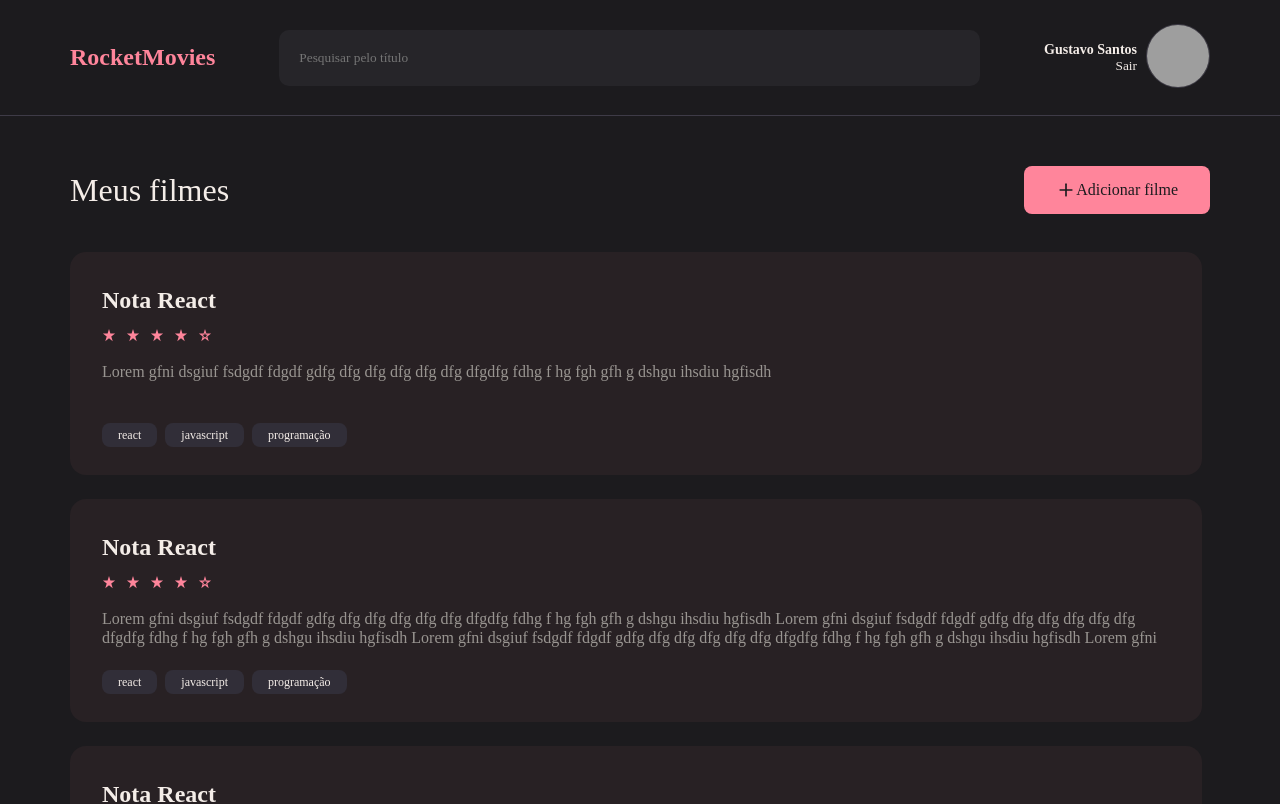
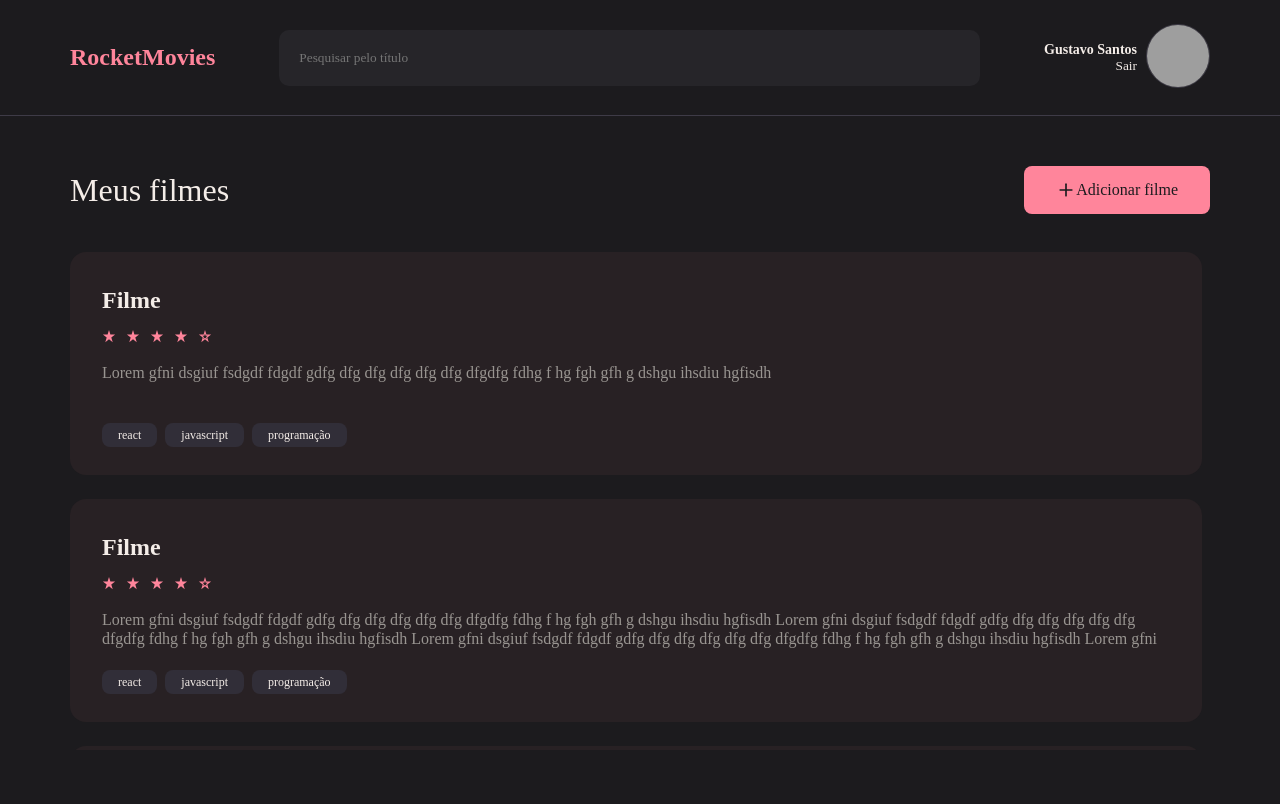
Before and after one commit to devgustavosantos/rocketmovies-frontend, a React app: page / in a window 1280 px wide. Shown: the top 804 px of the page. Built offline with nearby package versions, Linux system fonts and the light colour scheme; grey boxes are pictures that could not be loaded; the HTML template or start-up script is replaced by a standard one.

Commit message:
fix: fix home page bug

```diff
--- a/src/components/Note/styles.js
+++ b/src/components/Note/styles.js
@@ -1,6 +1,6 @@
 import styled from "styled-components";
 
-export const Container = styled.div`
+export const Container = styled.button`
   width: 100%;
   height: 22.3rem;
 
@@ -13,7 +13,10 @@ export const Container = styled.div`
 
   display: grid;
 
+  text-align: left;
+
   > h3 {
+    width: 100%;
     font-weight: 700;
     font-size: 2.4rem;
     line-height: 3.2rem;
--- a/src/pages/Home/index.jsx
+++ b/src/pages/Home/index.jsx
@@ -21,7 +21,7 @@ export function Home() {
           <Notes>
             <Note
               data={{
-                title: "Nota React",
+                title: "Filme",
                 rating: 4,
                 description:
                   "Lorem gfni dsgiuf  fsdgdf  fdgdf gdfg dfg dfg dfg dfg dfg dfgdfg fdhg f hg fgh gfh g dshgu ihsdiu hgfisdh",
@@ -34,7 +34,7 @@ export function Home() {
             />
             <Note
               data={{
-                title: "Nota React",
+                title: "Filme",
                 rating: 4,
                 description:
                   " Lorem gfni dsgiuf  fsdgdf  fdgdf gdfg dfg dfg dfg dfg dfg dfgdfg fdhg f hg fgh gfh g dshgu ihsdiu hgfisdh Lorem gfni dsgiuf  fsdgdf  fdgdf gdfg dfg dfg dfg dfg dfg dfgdfg fdhg f hg fgh gfh g dshgu ihsdiu hgfisdh Lorem gfni dsgiuf  fsdgdf  fdgdf gdfg dfg dfg dfg dfg dfg dfgdfg fdhg f hg fgh gfh g dshgu ihsdiu hgfisdh Lorem gfni dsgiuf  fsdgdf  fdgdf gdfg dfg dfg dfg dfg dfg dfgdfg fdhg f hg fgh gfh g dshgu ihsdiu hgfisdh Lorem gfni dsgiuf  fsdgdf  fdgdf gdfg dfg dfg dfg dfg dfg dfgdfg fdhg f hg fgh gfh g dshgu ihsdiu hgfisdh Lorem gfni dsgiuf  fsdgdf  fdgdf gdfg dfg dfg dfg dfg dfg dfgdfg fdhg f hg fgh gfh g dshgu ihsdiu hgfisdh Lorem gfni dsgiuf  fsdgdf  fdgdf gdfg dfg dfg dfg dfg dfg dfgdfg fdhg f hg fgh gfh g dshgu ihsdiu hgfisdh Lorem gfni dsgiuf  fsdgdf  fdgdf gdfg dfg dfg dfg dfg dfg dfgdfg fdhg f hg fgh gfh g dshgu ihsdiu hgfisdh Lorem gfni dsgiuf  fsdgdf  fdgdf gdfg dfg dfg dfg dfg dfg dfgdfg fdhg f hg fgh gfh g dshgu ihsdiu hgfisdh Lorem gfni dsgiuf  fsdgdf  fdgdf gdfg dfg dfg dfg dfg dfg dfgdfg fdhg f hg fgh gfh g dshgu ihsdiu hgfisdh Lorem gfni dsgiuf  fsdgdf  fdgdf gdfg dfg dfg dfg dfg dfg dfgdfg fdhg f hg fgh gfh g dshgu ihsdiu hgfisdh Lorem gfni dsgiuf  fsdgdf  fdgdf gdfg dfg dfg dfg dfg dfg dfgdfg fdhg f hg fgh gfh g dshgu ihsdiu hgfisdh Lorem gfni dsgiuf  fsdgdf  fdgdf gdfg dfg dfg dfg dfg dfg dfgdfg fdhg f hg fgh gfh g dshgu ihsdiu hgfisdh ",
@@ -47,7 +47,7 @@ export function Home() {
             />
             <Note
               data={{
-                title: "Nota React",
+                title: "Filme",
                 rating: 4,
                 description:
                   "Lorem gfni dsgiuf  fsdgdf  fdgdf gdfg dfg dfg dfg dfg dfg dfgdfg fdhg f hg fgh gfh g dshgu ihsdiu hgfisdh",
--- a/src/pages/Home/styles.js
+++ b/src/pages/Home/styles.js
@@ -15,6 +15,8 @@ export const Container = styled.div`
   > main {
     grid-area: content;
     width: 100%;
+
+    overflow: hidden;
 
     > .wrapper {
       overflow-y: auto;
```
